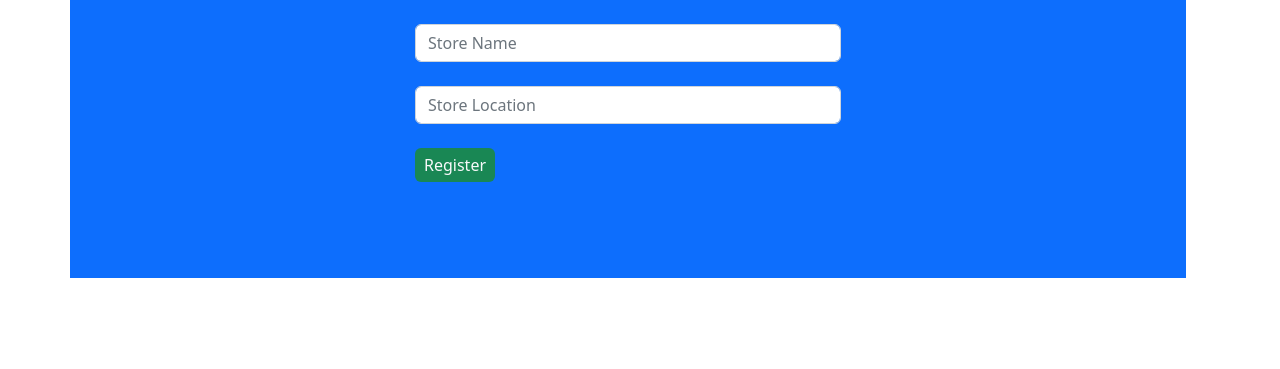
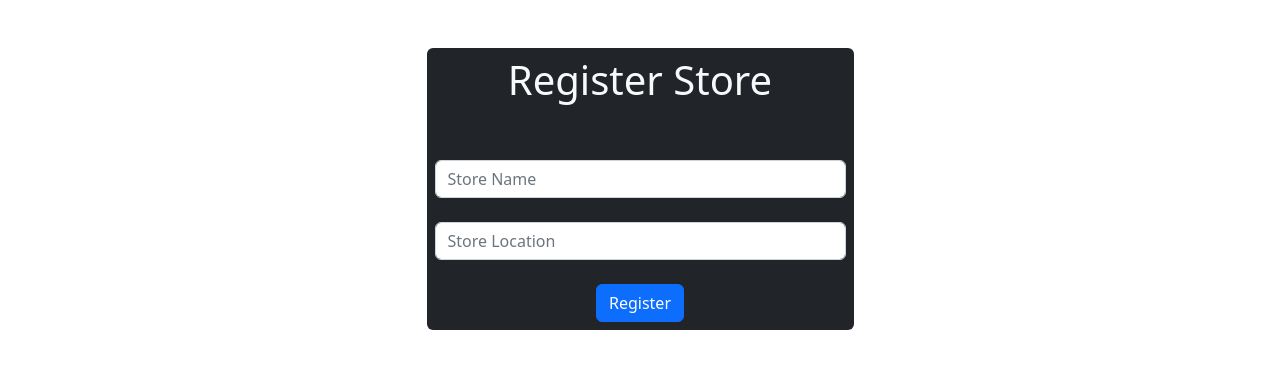
Before and after one commit to centaurusghost/Ecommerce-Website, a PHP site: page /supplier/supplier_register.php in a window 1280 px wide. Shown: the top 369 px of the page. Run offline with PHP 8.4, Linux system fonts and the light colour scheme; some libraries are stand-ins or nearby versions.

Commit message:
Added Supplier Register

```diff
--- a/supplier/supplier_register.php
+++ b/supplier/supplier_register.php
@@ -19,28 +19,34 @@
 </head>
 
 <body>
-    <div class="container vw-50
-    ">
+    <div class="container my-4">
+        <div class="row">
+            <div class="col-md-5 mx-auto p-4">
 
-        <div class=" container row justify-content-md-center mb-4  bg-primary">
+                <div class="bg-dark rounded">
+                    <div class=" mb-3">
+                        <div class="col-md-12 text-center">
+                            <h1 class="text-light p-2 ">Register Store</h1>
+                        </div>
+                    </div>
+                    <form class="p-2">
+                        <div class="form-group mt-4">
+                            <input type="text" class="form-control" placeholder="Store Name">
+                        </div>
+                        <div class="form-group mt-4">
+                            <input type="text" id="password" class="form-control" placeholder="Store Location">
+                        </div>
 
-            <form class="mb-5 d-flex flex-column justify-content-center" style="max-width:450px">
+                        <div class="col-md-12 text-center mt-4">
+                            <button type="submit" class=" btn btn-block mybtn btn-primary tx-tfm">Register</button>
+                        </div>
 
-
-                <div class="form-outline mt-4">
-                    <input type="text" id="form5Example1" class="form-control" placeholder="Store Name" maxlength="50" />
-                </div>
-                <div class="form-group mt-4">
-                    <input type="text" id="form5Example1" class="form-control" placeholder="Store Location" />
-                </div>
-                <div class="button mt-4 mb-5">
-                    <button class="btn px-2 py-1 bg-success text-light text-xl">Register</button>
+                    </form>
                 </div>
 
-            </form>
+            </div>
         </div>
     </div>
-
 </body>
 
 </html>
```
